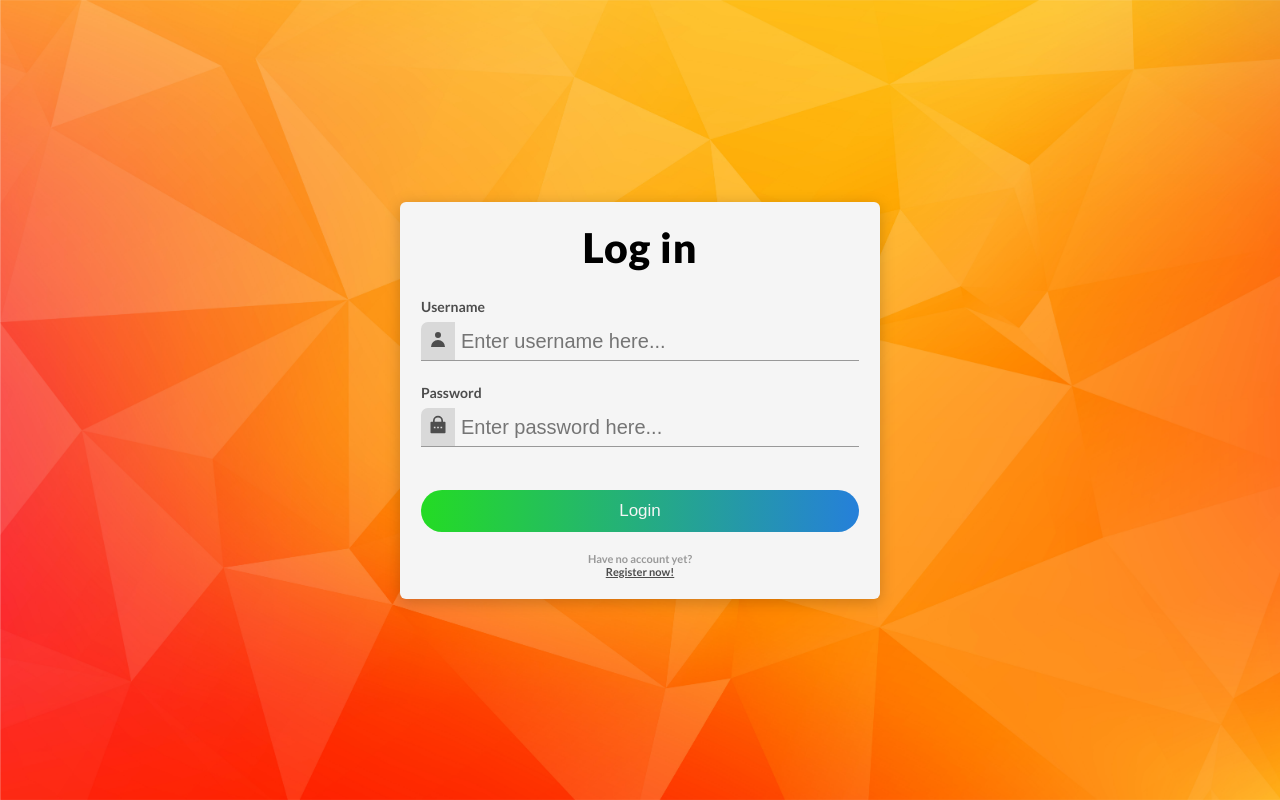
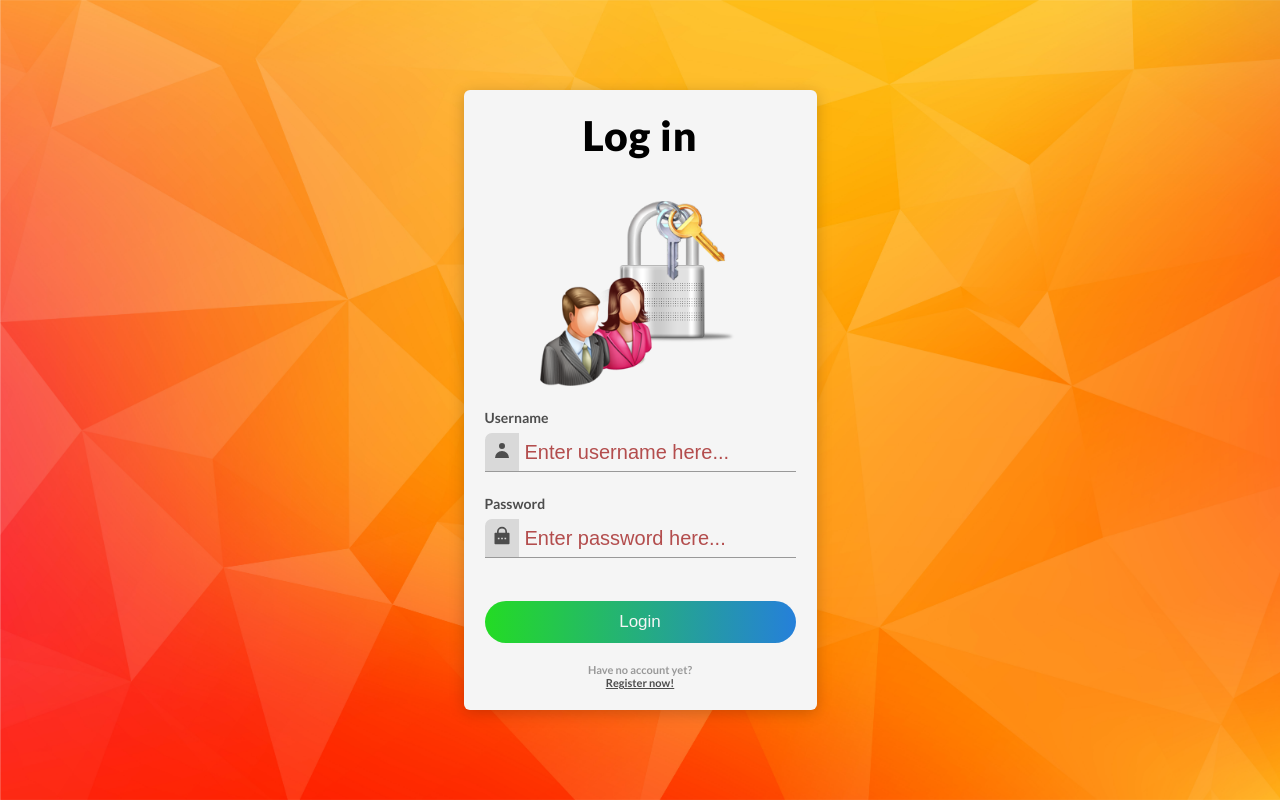
Before and after one commit to Bulzaj/home-budget-client, a React (Create React App) app: page / in a window 1280 px wide. Built offline with nearby package versions, Linux system fonts and the light colour scheme.

Commit message:
redesign landing page. W.I.P

```diff
--- a/src/assets/scss/_base.scss
+++ b/src/assets/scss/_base.scss
@@ -15,4 +15,8 @@ html {
   box-sizing: border-box;
   font-family: "Lato", sans-serif;
   font-size: 62.5%; // 1rem = 10px, 10px/16px = 62.5%
+
+  @media only screen and (max-width: $screen-min-md) {
+    font-size: 53%;
+  }
 }
--- a/src/assets/scss/_variables.scss
+++ b/src/assets/scss/_variables.scss
@@ -16,6 +16,8 @@ $color-secondary: hsl(210, 71%, 50%);
 $color-secondary-light: hsl(210, 71%, 60%);
 $color-secondary-dark: hsl(210, 71%, 30%);
 
+$color-danger: hsl(0, 40%, 50%);
+
 $color-grey: hsl(0, 0%, 60%);
 $color-grey-light: hsl(0, 0%, 85%);
 $color-grey-dark: hsl(0, 0%, 30%);
--- a/src/assets/scss/components/_box.scss
+++ b/src/assets/scss/components/_box.scss
@@ -1,11 +1,6 @@
 .box {
   @include box-white;
-  width: 60%;
   padding: 2.1rem;
-
-  &--width-sm {
-    width: 48rem;
-  }
 
   &--rounded {
     border-radius: 0.6rem;
--- a/src/assets/scss/components/_form.scss
+++ b/src/assets/scss/components/_form.scss
@@ -18,6 +18,15 @@
     font-size: 2rem;
     color: $color-grey-dark;
     padding: 0.6rem;
+
+    &--invalid {
+      @extend .form__input;
+      color: $color-danger;
+
+      &::placeholder {
+        color: $color-danger;
+      }
+    }
   }
 
   &__wrapper {
--- /dev/null
+++ b/src/assets/scss/components/_image.scss
@@ -0,0 +1,9 @@
+.image {
+  width: 100%;
+  height: 20rem;
+
+  &__img {
+    max-width: 100%;
+    max-height: 100%;
+  }
+}
--- a/src/assets/scss/layouts/_flex-layout.scss
+++ b/src/assets/scss/layouts/_flex-layout.scss
@@ -1,5 +1,7 @@
 .flex-layout {
   display: flex;
+  width: 100%;
+  height: 100%;
 
   &--justify-center {
     justify-content: center;
--- a/src/assets/scss/main.scss
+++ b/src/assets/scss/main.scss
@@ -1,5 +1,5 @@
+@import "variables";
 @import "base";
-@import "variables";
 @import "mixins";
 
 @import "components/section";
@@ -7,6 +7,7 @@
 @import "components/box";
 @import "components/form";
 @import "components/button";
+@import "components/image";
 
 @import "layouts/flex-layout";
 @import "layouts/center-box";
--- a/src/components/form/form.js
+++ b/src/components/form/form.js
@@ -1,4 +1,4 @@
-import React from "react";
+import React, { useState } from "react";
 import FlexLayout from "../../layouts/flex-layout";
 import Typography from "../../typography/typography";
 import useSubcomponents from "../../use-subcomponents";
@@ -34,6 +34,8 @@ const Label = (props) => (
 Form.Label = Label;
 
 const Input = (props) => {
+  const [isInvalid, setIsInvalid] = useState(true);
+
   return (
     <div className={styleMapper("form__box")}>
       <FlexLayout styles={["row", "align-center"]}>
@@ -41,7 +43,9 @@ const Input = (props) => {
           {<props.icon className="form__icon" />}
         </div>
         <input
-          className={"form__input"}
+          className={
+            "form__input" + `${isInvalid ? ", form__input--invalid" : ""}`
+          }
           type={props.type}
           placeholder={props.placeholder}
         />
--- /dev/null
+++ b/src/components/image/image.js
@@ -0,0 +1,13 @@
+import FlexLayout from "../../layouts/flex-layout";
+import { styleMapper } from "../../utill/style-mapper";
+
+const Image = (props) => {
+  return (
+    <div className={styleMapper("image", props.styles)}>
+      <FlexLayout styles={["justify-center"]}>
+        <img className="image__img" src={props.src} />
+      </FlexLayout>
+    </div>
+  );
+};
+export default Image;
--- a/src/pages/home/Home.js
+++ b/src/pages/home/Home.js
@@ -1,8 +1,10 @@
-import React from "react";
+import React, { useState } from "react";
 import Section from "../../components/section/Section";
 import Box from "../../components/box/box";
 import Form from "../../components/form/form";
 import Button from "../../components/button/button";
+import Typography from "../../typography/typography";
+import Image from "../../components/image/image";
 
 import CenterBox from "../../layouts/center-box";
 import FlexLayout from "../../layouts/flex-layout";
@@ -10,18 +12,59 @@ import FlexLayout from "../../layouts/flex-layout";
 import { HiUser } from "react-icons/hi";
 import { RiLockPasswordFill } from "react-icons/ri";
 
-import backgroundImage2 from "../../assets/img/background_lowpoly.jpg";
-import Typography from "../../typography/typography";
+import backgroundImage from "../../assets/img/background_lowpoly.jpg";
+import authImage from "../../assets/img/auth_image.png";
+import newUserImage from "../../assets/img/new_user.ico";
 
 const Home = () => {
-  return (
-    <div>
-      <Section id="join" img={backgroundImage2}>
-        <CenterBox>
-          <Box styles={["rounded", "width-sm"]}>
-            <FlexLayout styles={["justify-center"]}>
+  const [isLoginForm, setIsLoginForm] = useState(true);
+  const [formData, setFormData] = useState(null);
+
+  const toggleFormHandler = () => {
+    setIsLoginForm((prevState) => !prevState);
+  };
+
+  const loginForm = (
     <Form>
       <Form.Title>Log in</Form.Title>
+      <Image src={authImage} />
+      <Form.Group>
+        <Form.Label>Username</Form.Label>
+        <Form.Input
+          requirements={{
+            min: 3,
+            max: 20,
+          }}
+          type="text"
+          icon={HiUser}
+          placeholder="Enter username here..."
+        />
+      </Form.Group>
+      <Form.Group>
+        <Form.Label>Password</Form.Label>
+        <Form.Input
+          type="password"
+          icon={RiLockPasswordFill}
+          placeholder="Enter password here..."
+        />
+      </Form.Group>
+      <Button styles={["background-gradient", "full-width"]}>Login</Button>
+      <Typography.Paragraph styles={["justify-center", "color-grey"]}>
+        Have no account yet?
+      </Typography.Paragraph>
+      <Typography.Paragraph
+        styles={["justify-center", "clickable", "color-grey-dark"]}
+        onClick={toggleFormHandler}
+      >
+        Register now!
+      </Typography.Paragraph>
+    </Form>
+  );
+
+  const registerForm = (
+    <Form>
+      <Form.Title>Register</Form.Title>
+      <Image src={newUserImage} />
       <Form.Group>
         <Form.Label>Username</Form.Label>
         <Form.Input
@@ -38,19 +81,35 @@ const Home = () => {
           placeholder="Enter password here..."
         />
       </Form.Group>
-                <Button styles={["background-gradient", "full-width"]}>
-                  Login
-                </Button>
+      <Form.Group>
+        <Form.Label>Password again</Form.Label>
+        <Form.Input
+          type="password"
+          icon={RiLockPasswordFill}
+          placeholder="Enter password again..."
+        />
+      </Form.Group>
+      <Button styles={["background-gradient", "full-width"]}>Register</Button>
       <Typography.Paragraph styles={["justify-center", "color-grey"]}>
-                  Have no account yet?
+        Or
       </Typography.Paragraph>
       <Typography.Paragraph
         styles={["justify-center", "clickable", "color-grey-dark"]}
+        onClick={toggleFormHandler}
       >
-                  Register now!
+        Log in!
       </Typography.Paragraph>
     </Form>
-            </FlexLayout>
+  );
+
+  const form = isLoginForm ? loginForm : registerForm;
+
+  return (
+    <div>
+      <Section id="join" img={backgroundImage}>
+        <CenterBox>
+          <Box styles={["rounded"]}>
+            <FlexLayout styles={["justify-center"]}>{form}</FlexLayout>
           </Box>
         </CenterBox>
       </Section>
--- a/src/typography/typography.js
+++ b/src/typography/typography.js
@@ -1,4 +1,4 @@
-import React, { Fragment } from "react";
+import React from "react";
 import useSubcomponents from "../use-subcomponents";
 import { styleMapper } from "../utill/style-mapper";
 
@@ -27,7 +27,10 @@ const Title2 = (props) => (
 Typography.Title2 = Title2;
 
 const Paragraph = (props) => (
-  <p className={styleMapper("typography__paragraph", props.styles)}>
+  <p
+    className={styleMapper("typography__paragraph", props.styles)}
+    onClick={props.onClick}
+  >
     {props.children}
   </p>
 );
```
Also changed, not shown: src/assets/img/auth_image.png (added), 1 other file (tests, documents, lock files or other folders). Lines whose indentation alone changed are shown as unchanged.
